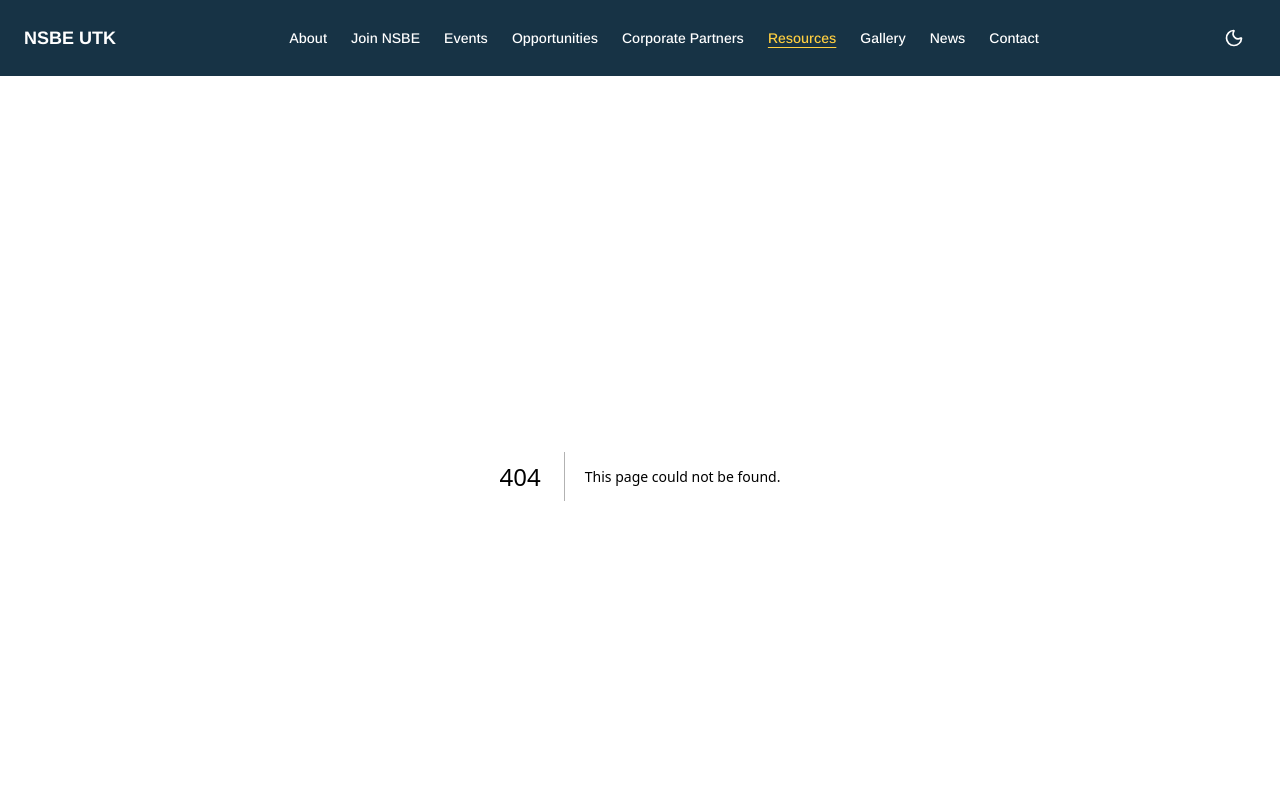
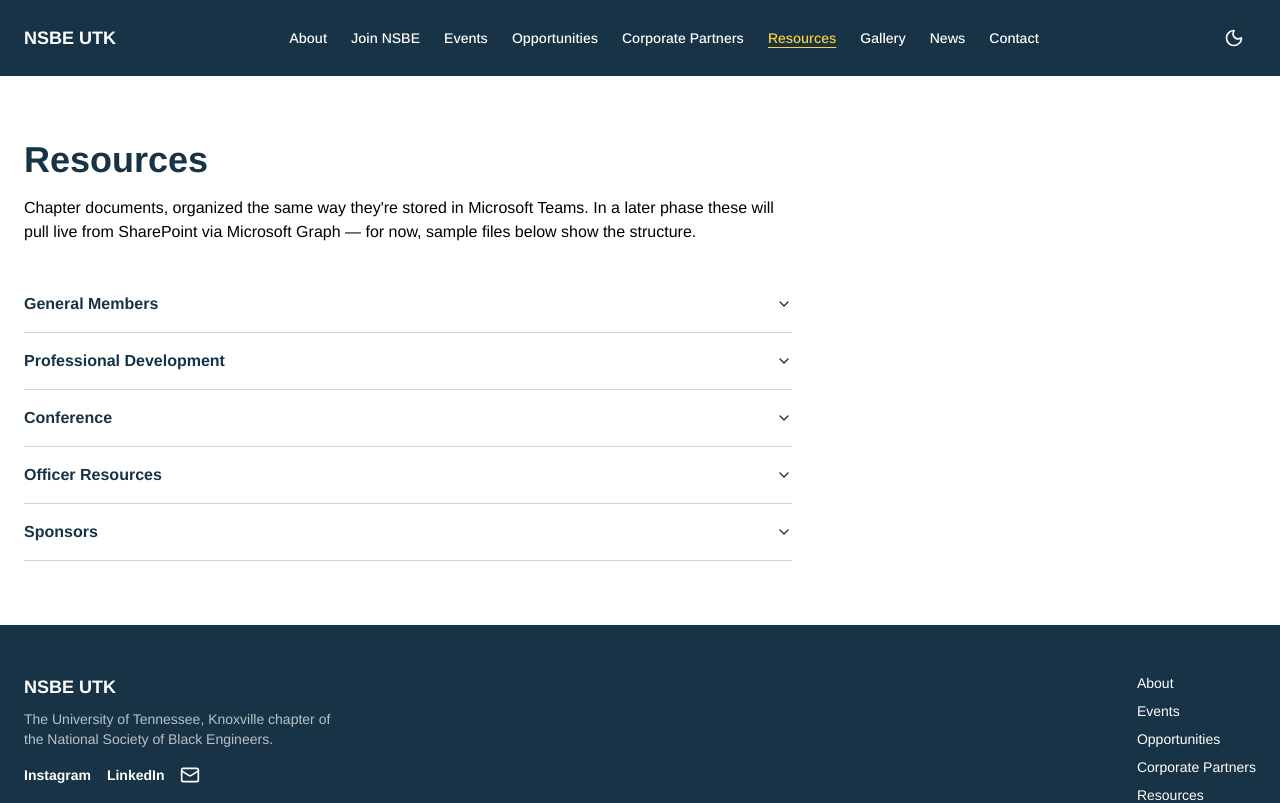
Before and after one commit to National-Society-of-Black-Engineers-UTK/nsbeutk-website-frontend, a Next.js app: page /resources in a window 1280 px wide. Before the commit this address had no page. Shown: the top 803 px of the page. Built offline with nearby package versions, Linux system fonts and the light colour scheme.

Commit message:
Build Resources page

```diff
--- /dev/null
+++ b/app/resources/page.tsx
@@ -0,0 +1,95 @@
+import type { Metadata } from "next";
+import { FileText } from "lucide-react";
+import { Accordion, AccordionContent, AccordionItem, AccordionTrigger } from "@/components/ui/accordion";
+
+export const metadata: Metadata = {
+  title: "Resources",
+  description: "Chapter documents: constitution, bylaws, resume templates, and more.",
+};
+
+type ResourceFile = {
+  name: string;
+  updatedAt: string;
+  sizeLabel: string;
+};
+
+const RESOURCE_FOLDERS: { name: string; files: ResourceFile[] }[] = [
+  {
+    name: "General Members",
+    files: [
+      { name: "NSBE UTK Constitution.pdf", updatedAt: "August 2026", sizeLabel: "412 KB" },
+      { name: "NSBE UTK Bylaws.pdf", updatedAt: "August 2026", sizeLabel: "298 KB" },
+      { name: "Member Handbook.pdf", updatedAt: "August 2026", sizeLabel: "1.1 MB" },
+    ],
+  },
+  {
+    name: "Professional Development",
+    files: [
+      { name: "Resume Template.docx", updatedAt: "July 2026", sizeLabel: "54 KB" },
+      { name: "Interview Prep Guide.pdf", updatedAt: "July 2026", sizeLabel: "680 KB" },
+      { name: "LinkedIn Optimization Guide.pdf", updatedAt: "July 2026", sizeLabel: "520 KB" },
+    ],
+  },
+  {
+    name: "Conference",
+    files: [
+      { name: "National Convention Guide.pdf", updatedAt: "June 2026", sizeLabel: "890 KB" },
+      { name: "Travel Reimbursement Form.pdf", updatedAt: "June 2026", sizeLabel: "210 KB" },
+      { name: "Conference Funding Application.pdf", updatedAt: "June 2026", sizeLabel: "180 KB" },
+    ],
+  },
+  {
+    name: "Officer Resources",
+    files: [
+      { name: "Officer Transition Guide.pdf", updatedAt: "May 2026", sizeLabel: "1.4 MB" },
+      { name: "Meeting Minutes Template.docx", updatedAt: "May 2026", sizeLabel: "38 KB" },
+      { name: "Chapter Budget Template.xlsx", updatedAt: "May 2026", sizeLabel: "62 KB" },
+    ],
+  },
+  {
+    name: "Sponsors",
+    files: [
+      { name: "Partnership Packet.pdf", updatedAt: "July 2026", sizeLabel: "2.2 MB" },
+      { name: "Sponsor One-Pager.pdf", updatedAt: "July 2026", sizeLabel: "410 KB" },
+      { name: "Chapter Logo Assets.zip", updatedAt: "July 2026", sizeLabel: "3.8 MB" },
+    ],
+  },
+];
+
+export default function ResourcesPage() {
+  return (
+    <div className="mx-auto flex max-w-[1280px] flex-col gap-8 px-6 py-16">
+      <section className="max-w-3xl">
+        <h1 className="text-3xl font-bold text-primary dark:text-secondary sm:text-4xl">Resources</h1>
+        <p className="mt-4 text-base text-foreground">
+          Chapter documents, organized the same way they&apos;re stored in Microsoft Teams. In a
+          later phase these will pull live from SharePoint via Microsoft Graph — for now, sample
+          files below show the structure.
+        </p>
+      </section>
+
+      <Accordion type="multiple" className="max-w-3xl">
+        {RESOURCE_FOLDERS.map((folder) => (
+          <AccordionItem key={folder.name} value={folder.name}>
+            <AccordionTrigger>{folder.name}</AccordionTrigger>
+            <AccordionContent>
+              <ul className="flex flex-col gap-3">
+                {folder.files.map((file) => (
+                  <li key={file.name} className="flex items-center justify-between gap-4 rounded-md bg-primary/5 px-4 py-3">
+                    <span className="flex items-center gap-3 text-sm text-foreground">
+                      <FileText className="size-4 shrink-0 text-primary dark:text-secondary" aria-hidden="true" />
+                      {file.name}
+                    </span>
+                    <span className="shrink-0 text-xs text-caption">
+                      {file.updatedAt} · {file.sizeLabel}
+                    </span>
+                  </li>
+                ))}
+              </ul>
+            </AccordionContent>
+          </AccordionItem>
+        ))}
+      </Accordion>
+    </div>
+  );
+}
```
